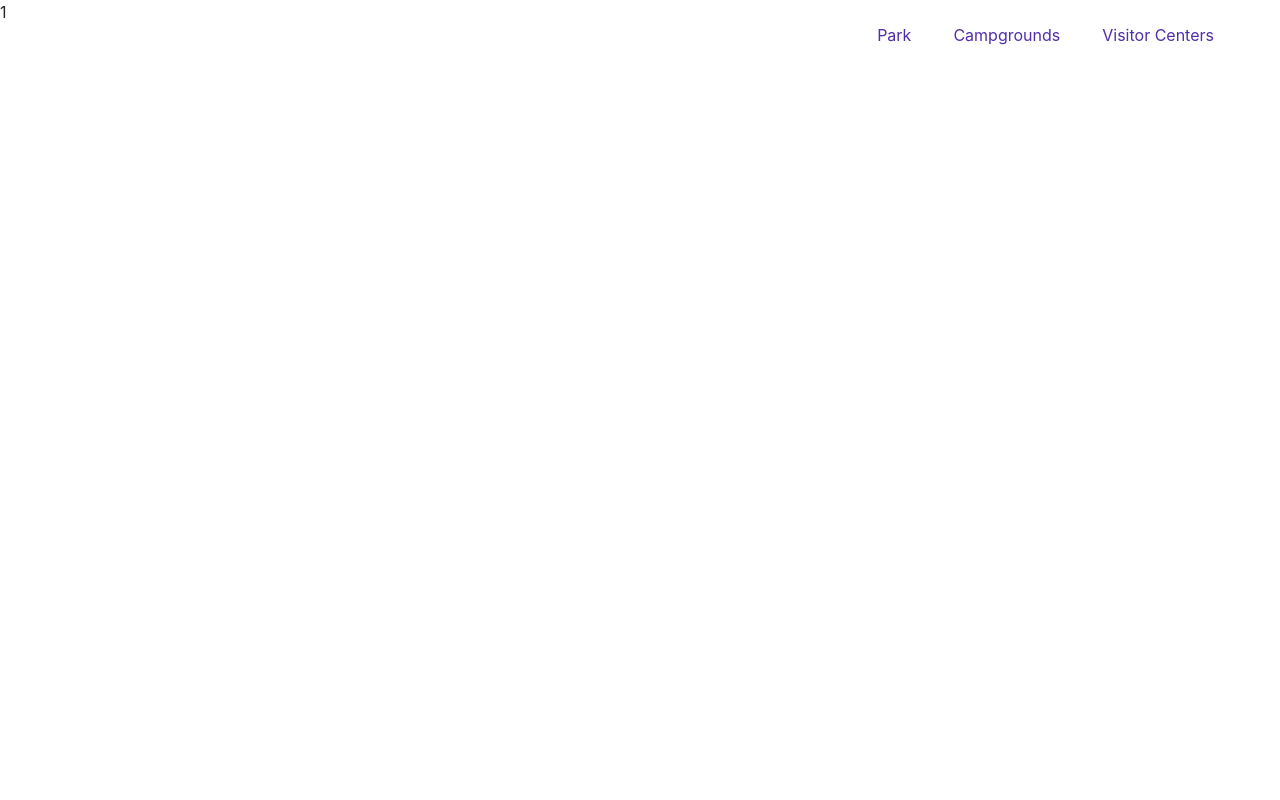
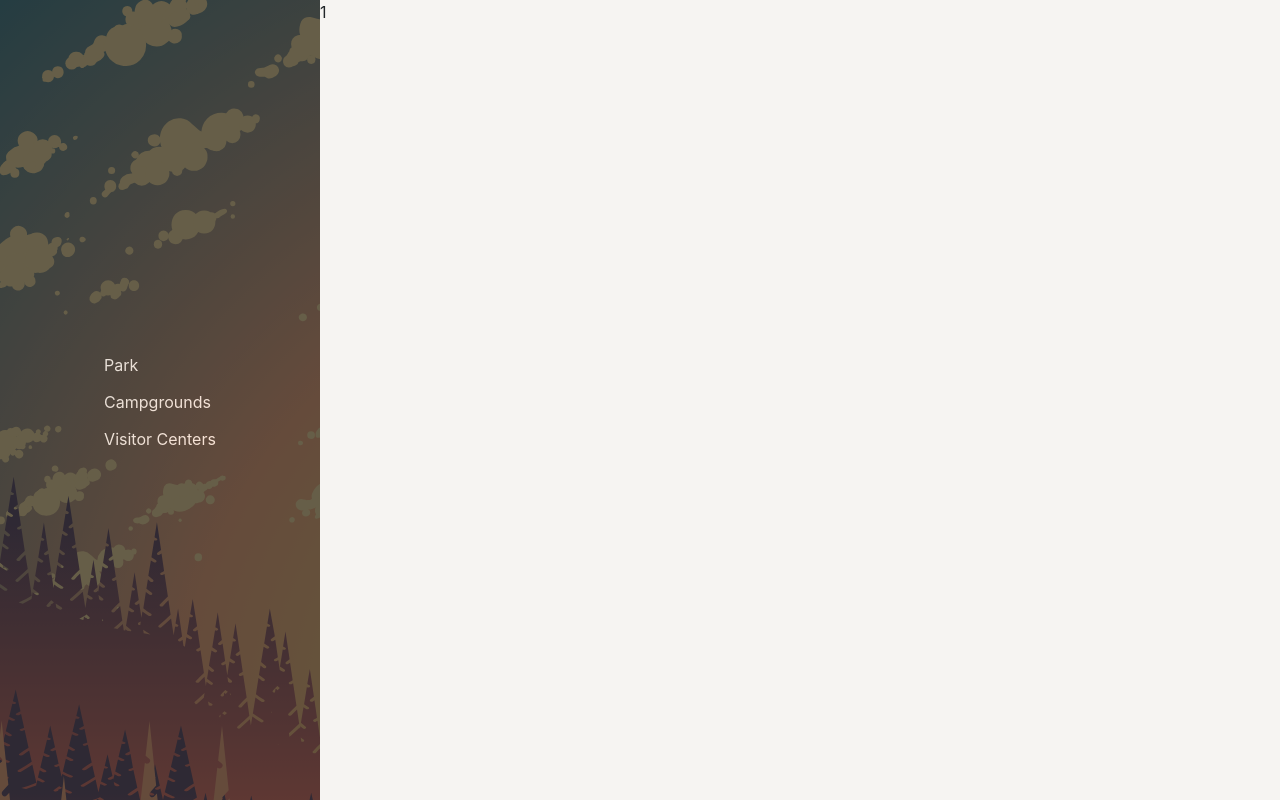
Before and after one commit to eunicornbread/NPSInfoKiosk, a React (Create React App) app: page /park/1 in a window 1280 px wide. Built offline with nearby package versions, Linux system fonts and the light colour scheme; no server answers.

Commit message:
Gonna make huge change/remove modal. Commit to keep an old copy in case I mess up.

```diff
--- a/src/campground.css
+++ b/src/campground.css
@@ -1,7 +1,3 @@
-.space-top {
-	height: 100px;
-	width: 100%;
-}
 
 .camp-list {
 	margin-left: 300px;
--- a/src/campground.js
+++ b/src/campground.js
@@ -712,7 +712,7 @@ class Campground extends Component {
 
 		return (
 			<>
-				<div className='space-top'></div>
+
 				<div className='camp-list'>
 					{ campList }
 				</div>
--- a/src/park.css
+++ b/src/park.css
@@ -1,3 +1,42 @@
+.bg-img-no-transition {
+	z-index: -10;
+	width: 100%;
+	height: 100vh;
+	transform: translateY(0px);
+	position: fixed;
+	transition: transform 5s ease-in-out;
+
+}
+
+#left {
+	height: 100%;
+	width: 25%;
+	position: fixed;
+	left: 0;
+	background-color: black;
+	opacity: 0.6;
+	display: grid;
+	grid-template-rows: 1fr 400px 1fr;
+	grid-template-columns: 1fr 200px 1fr;
+
+}
+
+#right {
+	height: 100%;
+	width: 75%;
+	position: fixed;
+	right: 0;
+	overflow-y: scroll;
+	background-color: rgb(246,244,242);
+	opacity: 1;
+	display: table;
+}
+
+
+
+
+
+
 .wrapper {
 	position: relative;
 	min-height: 100vh;
@@ -5,26 +44,19 @@
 	position: relative;
 }
 
-.navigation {
-	position: absolute;
-	right: 50px;
-	top: 20px;
-	box-sizing: border-box;
+
+.nav-item a {
+	height: 30px;
+	color: white;
 }
 
-.nav-item a {
-	color: #512DA8;
-	height: 30px;
-	transform: translateY(-5px);
+
+.nav-item {
+
 }
 
-.nav-active {
-	box-shadow: 0 0 0 2px #512DA8;
-	border-radius: 3px;
+.navigation {
+	grid-row: 2 / 3;
+	grid-column: 2 / 3;
+	place-self: center;
 }
-
-.nav-item {
-	margin-left: 10px;
-	height: 30px;
-	box-sizing: border-box;
-}
--- a/src/park.js
+++ b/src/park.js
@@ -3,6 +3,8 @@ import './park.css';
 import axios from 'axios';
 import Campground from './campground.js';
 import VisitorCenter from './visitorcenter.js';
+import bgImage from './new-landing-page.svg';
+
 
 class Park extends Component {
 	constructor(props) {
@@ -197,7 +199,7 @@ class Park extends Component {
 
 	render() {
 		//console.log(document.getElementsByClassName('nav-option'));
-		Array.prototype.slice.call(
+		/*Array.prototype.slice.call(
 			document.getElementsByClassName('nav-option')).forEach(element => {
 			if (element.textContent === 'Park') {
 				if (element.classList.contains('active')) {
@@ -218,13 +220,20 @@ class Park extends Component {
 					document.getElementById('nav-visitor').classList.remove('nav-active');
 				}
 			}
-		});
+		});*/
 
 		return (
 			<>
 				<div className="wrapper">
+					<div className="bg-img-no-transition" key={0}>
+		            	<img src={ bgImage } alt='background' />
+		          	</div>
+
+
+					<div className='left' id='left'>
+
 					<div className="navigation" onClick={ this.handleClick }>
-						<ul className="nav mb-3" id="pills-tab" role="tablist">
+						<ul className="nav flex-column" id="pills-tab" role="tablist">
 						  <li className="nav-item" id="nav-park">
 						    <a className="nav-link active nav-option" id="pills-park-tab" data-toggle="pill"
 								href="#pills-park" role="tab" aria-controls="pills-park"
@@ -243,6 +252,13 @@ class Park extends Component {
 						</ul>
 					</div>
 
+
+
+					</div>
+					<div className='right' id='right'>
+
+
+
 					<div className="tab-content" id="pills-tabContent">
 					  <div className="tab-pane fade show active" id="pills-park"
 					  		role="tabpanel" aria-labelledby="pills-park-tab">1</div>
@@ -254,6 +270,8 @@ class Park extends Component {
 					  		role="tabpanel" aria-labelledby="pills-visitor-tab">
 					  		<VisitorCenter data={ this.state.visitorcenter }></VisitorCenter>
 					  </div>
+					</div>
+
 					</div>
 
 				</div>
--- a/src/search.css
+++ b/src/search.css
@@ -13,7 +13,7 @@
 	position: fixed;
 	right: 0;
 	overflow-y: scroll;
-	background-color: white;
+	background-color: rgb(246,244,242);
 	opacity: 0;
 	display: grid;
 	grid-template-columns: 300px auto;
@@ -110,6 +110,9 @@
 	max-width: 600px;
 	grid-row: 1 / 2;
 	grid-column: 2 / 3;
+	/*grid-column: 1 / 2;
+	margin-left: 40px;
+	margin-right: 40px;*/
 
 }
 
@@ -154,7 +157,8 @@
 	background-color: rgba(0,0,0,0);
 	padding-top: 20px;
 	padding-left: 20px;
-	border-radius: 10px;
+	/*border-radius: 10px;*/
+	border-radius: 3px;
 	border: 1px #0D47A1 solid;
 	grid-column: 1 / 2;
 	grid-row: 2 / 3;
@@ -373,7 +377,7 @@
 .line-grow::after {
 	display: block;
 	content: '';
-	border-bottom: solid 3px #019fb6;
+	border-bottom: solid 3px #00796B;
 	transform: scaleX(0);
 	transition: transform 250ms ease-in-out;
 	padding-top: 3px;
--- a/src/search.js
+++ b/src/search.js
@@ -179,7 +179,7 @@ class Search extends Component {
 			self.setState({
 				searchResults: res.data.data
 			});
-			//console.log(res.data.data);
+			console.log(res.data.data);
 		})
 		.catch(error => {
 			console.log(error)
--- a/src/visitorcenter.css
+++ b/src/visitorcenter.css
@@ -1,7 +1,4 @@
-.space-top {
-	height: 100px;
-	width: 100%;
-}
+
 
 .modal-body {
 	height: 500px;
--- a/src/visitorcenter.js
+++ b/src/visitorcenter.js
@@ -104,7 +104,7 @@ class VisitorCenter extends Component {
 		});
 		return (
 			<div>
-				<div className='space-top'></div>
+
 				<div className='visitor-list'>
 					{ visitorList }
 				</div>
```
